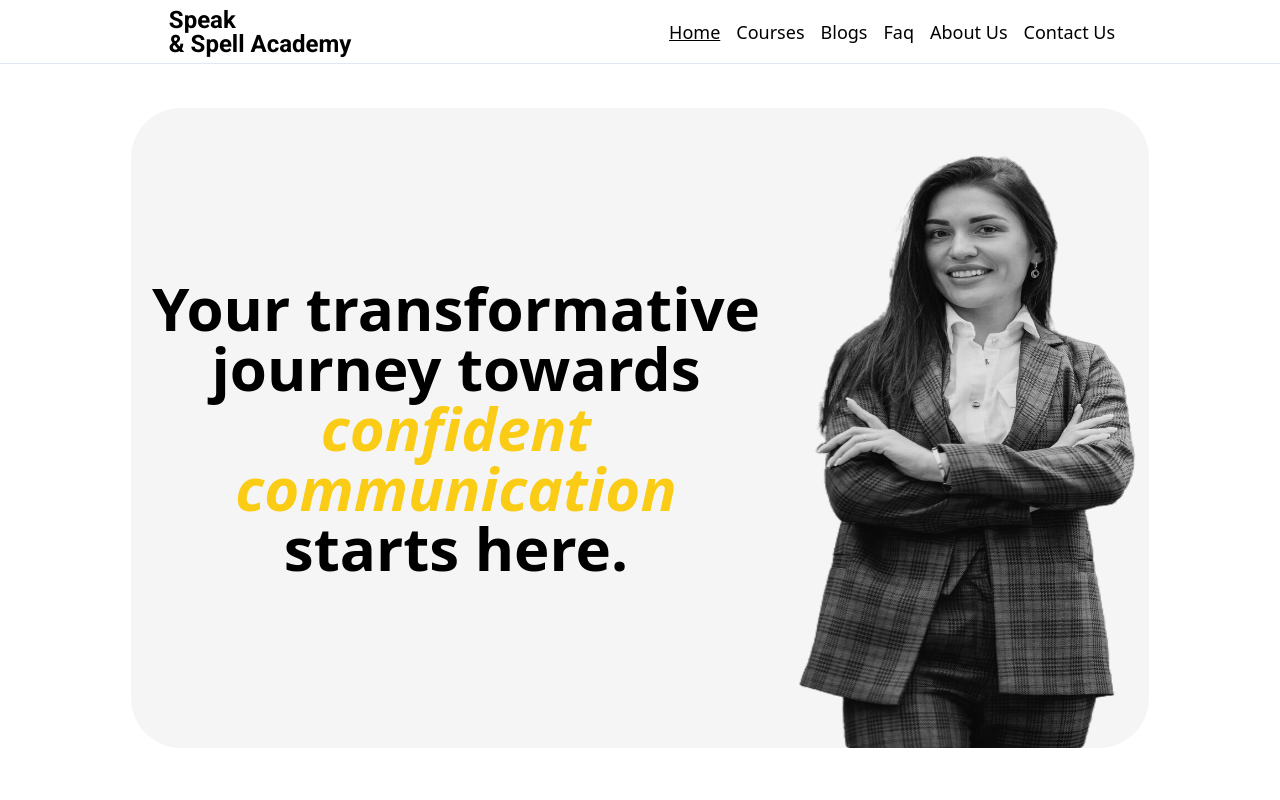
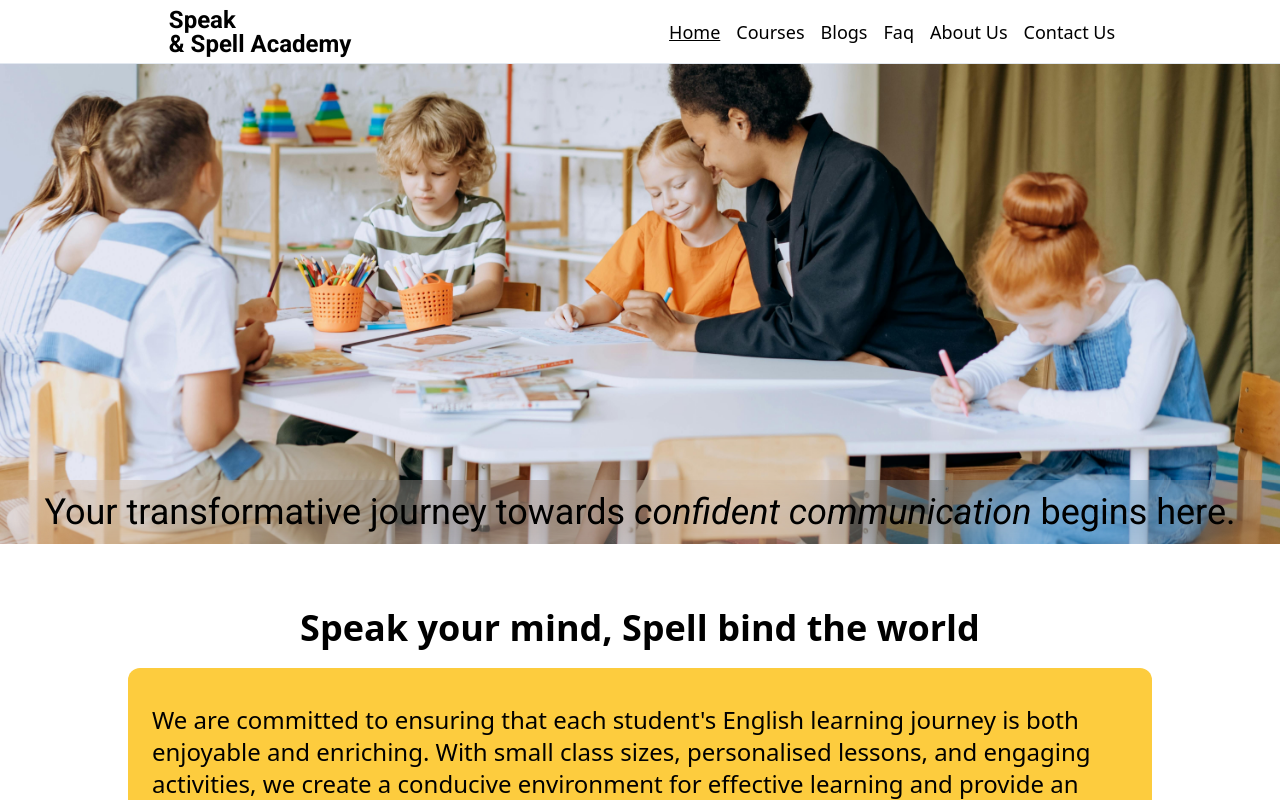
Before and after one commit to dhruvkaushik305/speakandspell, a React (Vite) app in the folder frontend/: page / in a window 1280 px wide. Built offline with nearby package versions, Linux system fonts and the light colour scheme.

Commit message:
STYLE: Improvised the banner with a simple backdrop

```diff
--- a/frontend/src/Components/HomePage/BannerComponent.tsx
+++ b/frontend/src/Components/HomePage/BannerComponent.tsx
@@ -1,22 +1,11 @@
 import React from "react";
-import confidentWoman from "../../assets/confidentWoman.png";
 const BannerComponent: React.FC = () => {
   return (
-    <div className="flex max-h-[30rem] max-w-[90%] flex-col justify-center rounded-[35px] bg-neutral-100 sm:flex-row lg:max-h-[40rem] lg:rounded-[50px] xl:mt-10 xl:max-w-[80%]">
-      <div className="flex items-center justify-center p-3 sm:p-5">
-        <p className="text-center text-3xl font-bold text-black md:text-4xl lg:text-5xl xl:text-6xl">
-          Your transformative journey towards{" "}
-          <span className="inline-flex italic text-yellow-400">
-            confident communication
-          </span>{" "}
-          starts here.
-        </p>
+    <div className="bg-studentsOnTable flex h-[30rem] w-full items-end justify-center bg-cover bg-center">
+      <div className="w-full p-3 text-center font-Roboto text-2xl backdrop-blur-2xl lg:text-3xl xl:text-4xl">
+        Your transformative journey towards{" "}
+        <span className="italic">confident communication</span> begins here.
       </div>
-      <img
-        src={confidentWoman}
-        alt="a confident woman"
-        className="mx-auto max-w-[8rem] grayscale sm:max-w-[10rem] lg:max-w-[20rem] xl:max-w-[23rem]"
-      />
     </div>
   );
 };
--- a/frontend/src/Layouts/HomeLayout.tsx
+++ b/frontend/src/Layouts/HomeLayout.tsx
@@ -6,7 +6,7 @@ import AboutUsComponent from "../Components/HomePage/AboutUsComponent";
 import WhyEnglishComponent from "../Components/HomePage/WhyEnglishComponent";
 const HomeLayout: React.FC = () => {
   return (
-    <div className="flex flex-col items-center justify-center gap-16 p-1">
+    <div className="flex flex-col items-center justify-center gap-16">
       <BannerComponent />
       <AboutUsComponent />
       <WhyEnglishComponent />
--- a/frontend/tailwind.config.js
+++ b/frontend/tailwind.config.js
@@ -3,6 +3,9 @@ export default {
   content: ["./index.html", "./src/**/*.{js,ts,jsx,tsx}"],
   theme: {
     extend: {
+      backgroundImage: {
+        studentsOnTable: "url('./assets/students-on-table.jpg')",
+      },
       fontFamily: {
         Roboto: ["Roboto", "sans-serif"],
         Poppins: ["Poppins", "sans-serif"],
```
Also changed, not shown: frontend/src/assets/confidentWoman.png (deleted), frontend/src/assets/students-on-table.jpg (added).
